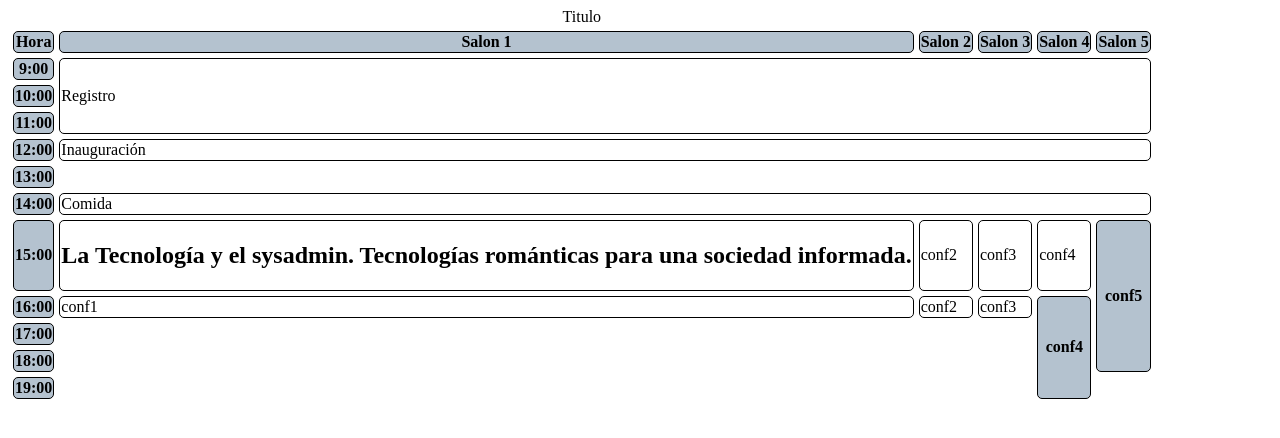
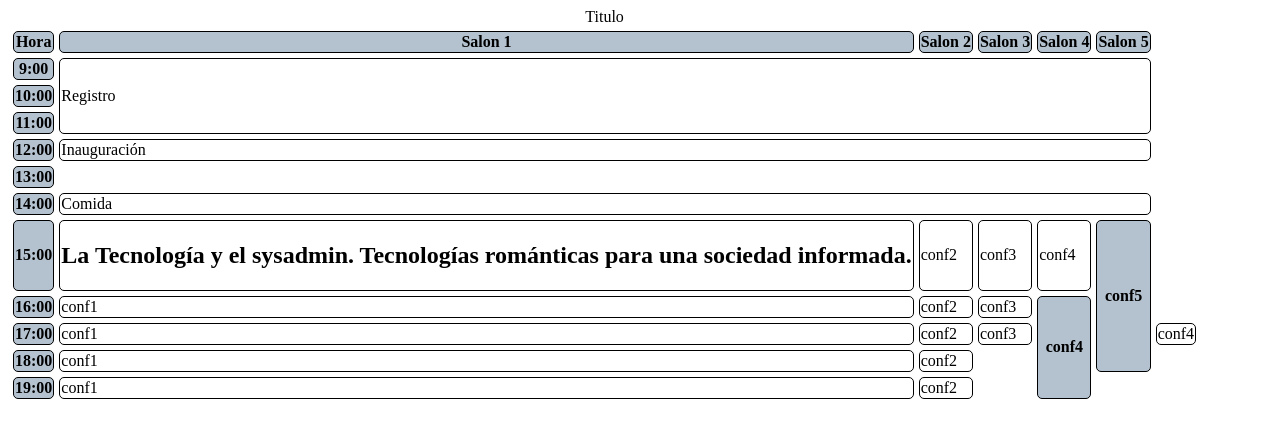
Before and after one commit to ShannenHeredia/Horario_Evento, a plain HTML site: page index.html in a window 1280 px wide. Drawn offline with Linux system fonts and the light colour scheme.

Commit message:
Agregamos span a cada espacio asignado parte 1

```diff
--- a/index.html
+++ b/index.html
@@ -48,6 +48,7 @@
           <td class= "conf">
               <h2>La Tecnología y el sysadmin. Tecnologías románticas para una
               sociedad informada.</h2>
+              <span></span>
           <td>conf2</td>
           <td>conf3</td>
           <td>conf4</td>
@@ -63,12 +64,20 @@
         </tr>
         <tr>
           <th>17:00</th>
+          <td>conf1</td>
+          <td>conf2</td>
+          <td>conf3</td>
+          <td>conf4</td>
         </tr>
         <tr>
           <th>18:00</th>
+          <td>conf1</td>
+          <td>conf2</td>
         </tr>
         <tr>
           <th>19:00</th>
+          <td>conf1</td>
+          <td>conf2</td>
         </tr>
 
 
```
